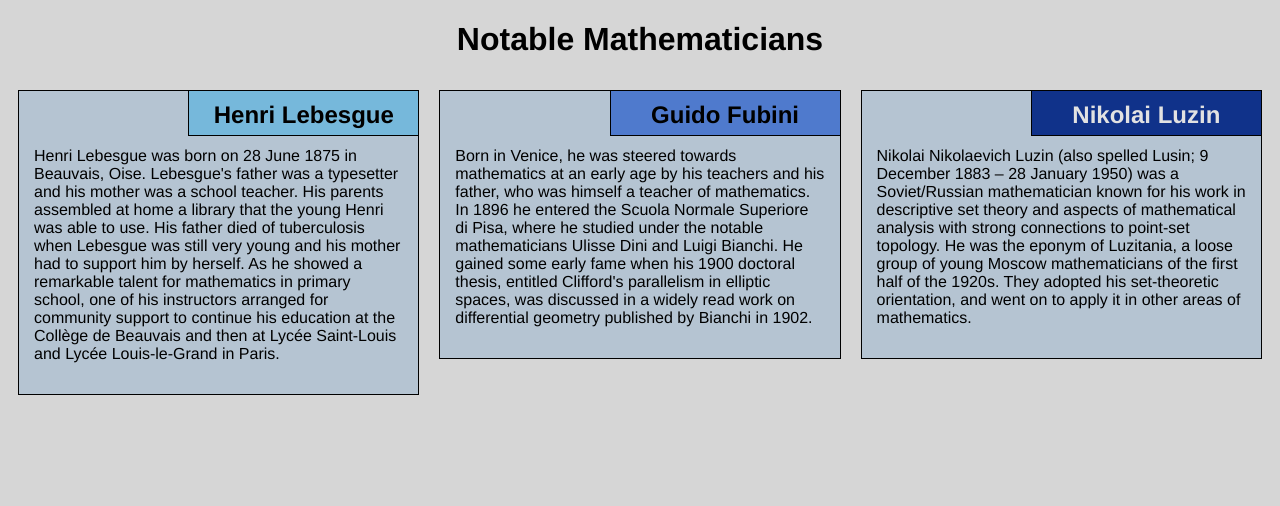
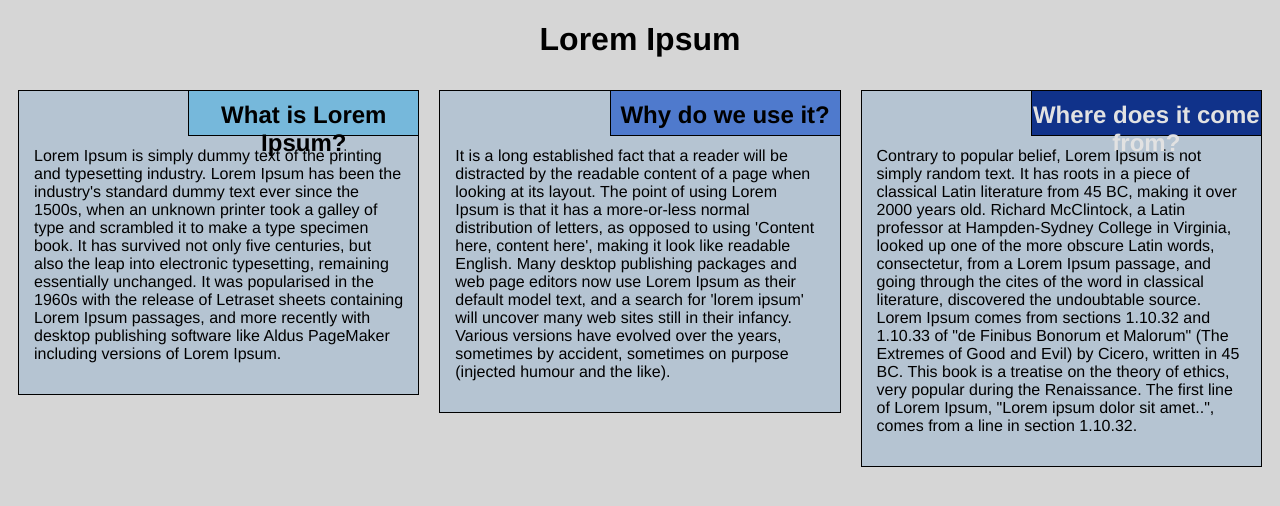
Before and after one commit to soumik22/cassignment, a plain HTML site: page index.html in a window 1280 px wide. Drawn offline with Linux system fonts and the light colour scheme.

Commit message:
index update

```diff
--- a/index.html
+++ b/index.html
@@ -9,33 +9,29 @@
 </head>
 
 <body>
-    <h1>Notable Mathematicians</h1>
+    <h1>Lorem Ipsum</h1>
     <div class="row">
         <div class="col-lg-4 col-md-6 col-sm-12">
             <section class="lebesgue">
-                <h2>Henri Lebesgue</h2>
+                <h2>What is Lorem Ipsum?</h2>
                 <p>
-                    Henri Lebesgue was born on 28 June 1875 in Beauvais, Oise. Lebesgue's father was a typesetter and his mother was a school teacher. His parents assembled at home a library that the young Henri was able to use. His father died of tuberculosis when Lebesgue
-                    was still very young and his mother had to support him by herself. As he showed a remarkable talent for mathematics in primary school, one of his instructors arranged for community support to continue his education at the Collège de
-                    Beauvais and then at Lycée Saint-Louis and Lycée Louis-le-Grand in Paris.
+                    Lorem Ipsum is simply dummy text of the printing and typesetting industry. Lorem Ipsum has been the industry's standard dummy text ever since the 1500s, when an unknown printer took a galley of type and scrambled it to make a type specimen book. It has survived not only five centuries, but also the leap into electronic typesetting, remaining essentially unchanged. It was popularised in the 1960s with the release of Letraset sheets containing Lorem Ipsum passages, and more recently with desktop publishing software like Aldus PageMaker including versions of Lorem Ipsum.
                 </p>
             </section>
         </div>
         <div class="col-lg-4 col-md-6 col-sm-12">
             <section class="fubini">
-                <h2>Guido Fubini</h2>
+                <h2>Why do we use it?</h2>
                 <p>
-                    Born in Venice, he was steered towards mathematics at an early age by his teachers and his father, who was himself a teacher of mathematics. In 1896 he entered the Scuola Normale Superiore di Pisa, where he studied under the notable mathematicians Ulisse
-                    Dini and Luigi Bianchi. He gained some early fame when his 1900 doctoral thesis, entitled Clifford's parallelism in elliptic spaces, was discussed in a widely read work on differential geometry published by Bianchi in 1902.
+                    It is a long established fact that a reader will be distracted by the readable content of a page when looking at its layout. The point of using Lorem Ipsum is that it has a more-or-less normal distribution of letters, as opposed to using 'Content here, content here', making it look like readable English. Many desktop publishing packages and web page editors now use Lorem Ipsum as their default model text, and a search for 'lorem ipsum' will uncover many web sites still in their infancy. Various versions have evolved over the years, sometimes by accident, sometimes on purpose (injected humour and the like).
                 </p>
             </section>
         </div>
         <div class="col-lg-4 col-md-12 col-sm-12">
             <section class="luzin">
-                <h2>Nikolai Luzin</h2>
+                <h2>Where does it come from?</h2>
                 <p>
-                    Nikolai Nikolaevich Luzin (also spelled Lusin;   9 December 1883 – 28 January 1950) was a Soviet/Russian mathematician known for his work in descriptive set theory and aspects of mathematical analysis with strong connections to point-set topology. He was
-                    the eponym of Luzitania, a loose group of young Moscow mathematicians of the first half of the 1920s. They adopted his set-theoretic orientation, and went on to apply it in other areas of mathematics.
+                    Contrary to popular belief, Lorem Ipsum is not simply random text. It has roots in a piece of classical Latin literature from 45 BC, making it over 2000 years old. Richard McClintock, a Latin professor at Hampden-Sydney College in Virginia, looked up one of the more obscure Latin words, consectetur, from a Lorem Ipsum passage, and going through the cites of the word in classical literature, discovered the undoubtable source. Lorem Ipsum comes from sections 1.10.32 and 1.10.33 of "de Finibus Bonorum et Malorum" (The Extremes of Good and Evil) by Cicero, written in 45 BC. This book is a treatise on the theory of ethics, very popular during the Renaissance. The first line of Lorem Ipsum, "Lorem ipsum dolor sit amet..", comes from a line in section 1.10.32.
                 </p>
             </section>
         </div>
```
